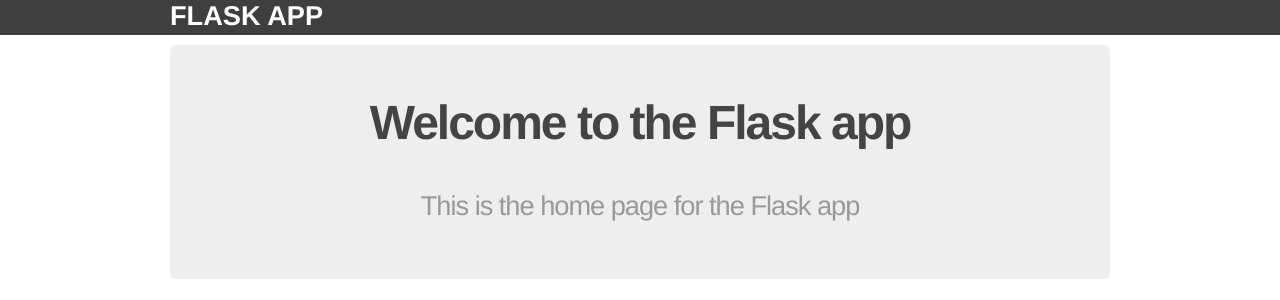
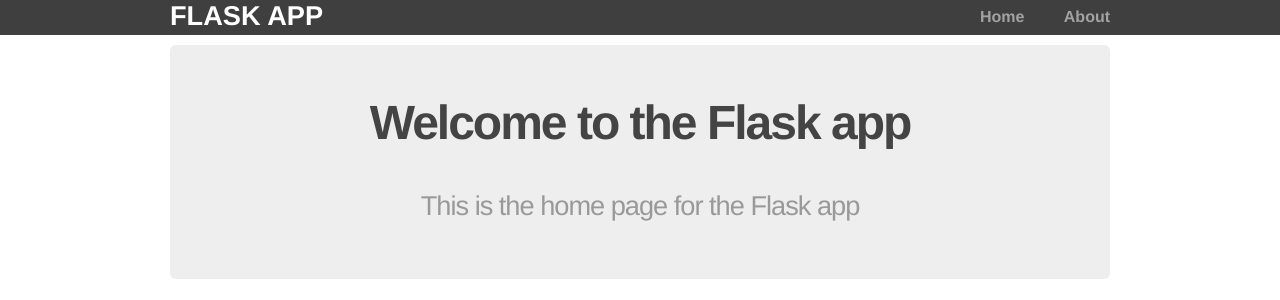
Before and after one commit to michael-gutman/intro-to-flask, a Flask app: page / in a window 1280 px wide. Shown: the top 300 px of the page. Run offline with Flask 2, Linux system fonts and the light colour scheme.

Commit message:
add navigation

```diff
--- a/static/css/main.css
+++ b/static/css/main.css
@@ -63,3 +63,25 @@ h3 {
   letter-spacing: -1px;
   color: #999;
 }
+
+/*
+* Display Navigation links inline
+*/
+
+.menu {
+  float: right;
+  margin-top: 8px;
+}
+
+.menu li {
+  display: inline;
+}
+
+.menu li + li {
+  margin-left: 35px;
+}
+
+.menu li a {
+  color: #999;
+  text-decoration: none;
+}
--- a/templates/layout.html
+++ b/templates/layout.html
@@ -9,6 +9,14 @@
 		<header>
 			<div class="container">
 				<h1 class="logo">Flask App</h1>
+				<strong>
+					<nav>
+						<ul class="menu">
+							<li><a href="{{ url_for('home')  }}">Home</a></li>
+							<li><a href="{{ url_for('about')}}">About</a></li>
+						</ul>
+					</nav>
+				</strong>
 			</div>
 		</header>
 
```
